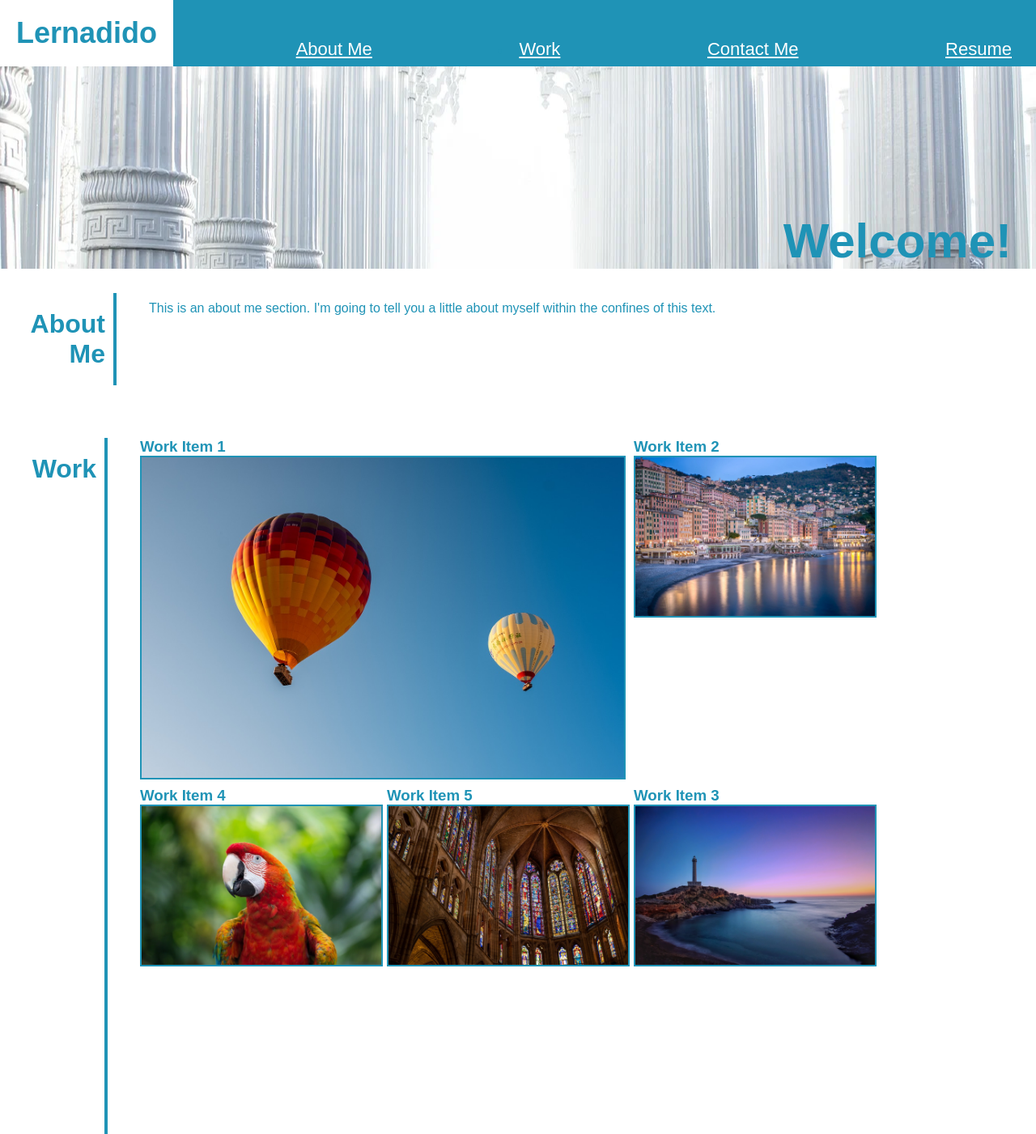
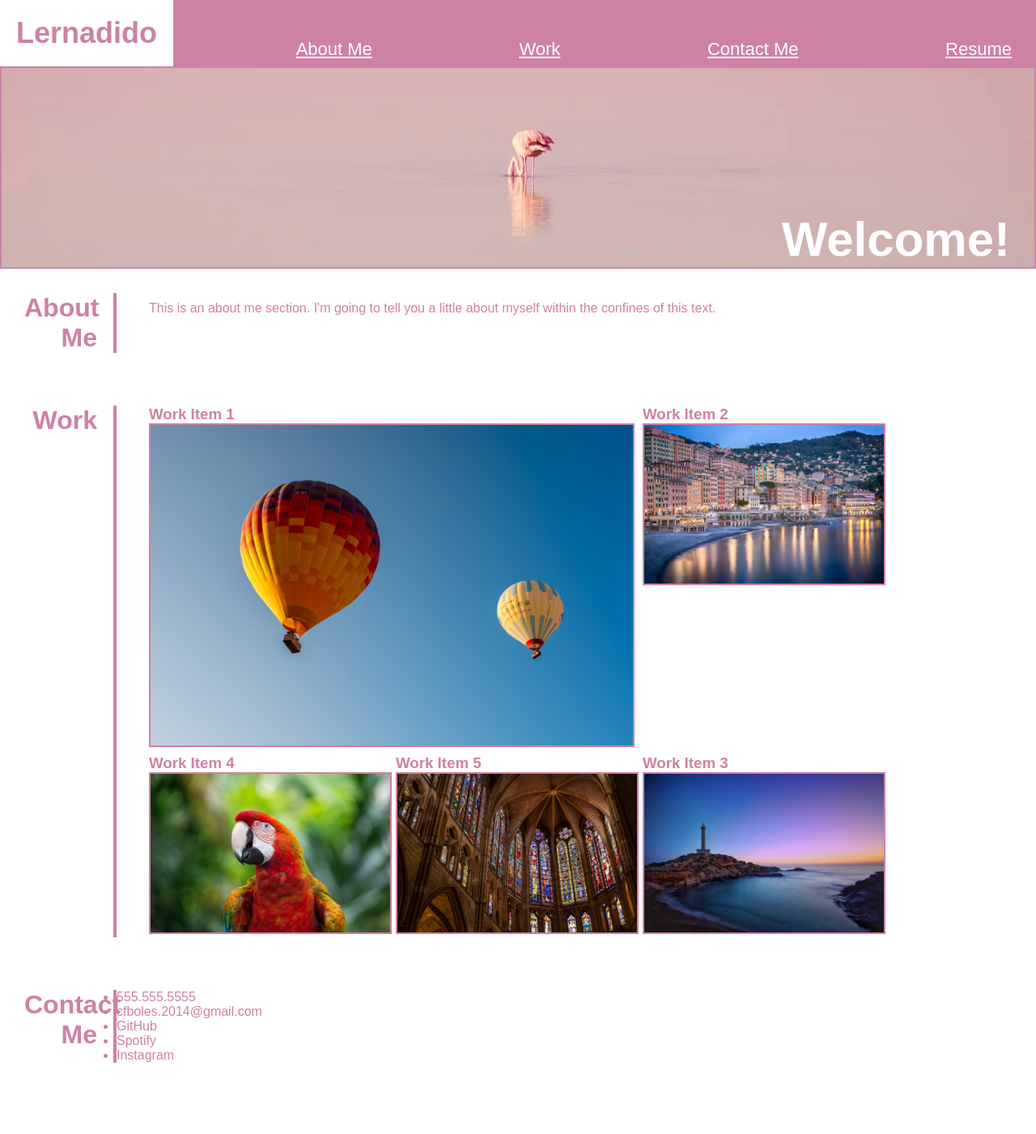
Before and after one commit to cfboles123/professional-portfolio, a plain HTML site: page index.html in a window 1280 px wide. Shown: the top 1401 px of the page at 81% size. After the commit the page ends 1368 px from the top, so only its background shows below. Drawn offline with Linux system fonts and the light colour scheme.

Commit message:
add pseudo class to work section

```diff
--- a/index.html
+++ b/index.html
@@ -12,7 +12,7 @@
 <header>
 <nav>
     <ul class="menu">
-    <li class= "header-h1" id="highlightme">Lernadido</li>
+    <li class= "header-h1 highlightme">Lernadido</li>
 
      <li class="menu-item">
          <a href="#about-me-section">About Me</a>
@@ -37,14 +37,14 @@
 </section>
 <!-- About Me Section -->
 <section class="flex-row">
-    <h2 class="section-title about">About<br />Me</h2>
+    <h2 class="section-title">About<br />Me</h2>
     <p>This is an about me section. I'm going to tell you a little about myself within the confines of this text.</p>
 
 </section>
 
 <!--Work Section-->
 <section class="flex-row">
-    <h2 class="section-title work">Work</h2>
+    <h2 class="section-title">Work</h2>
 
     <div class="container">
         <div class="grid-item-1">
@@ -71,8 +71,8 @@
 </section>
 
 <!-- Contact Section-->
-<section class="contact" id="contact-me-section">
-    <h2>Contact Me</h2>
+<section class="flex-row">
+    <h2 class="section-title">Contact Me</h2>
     <ul>
         <li>
             555.555.5555
--- a/style.css
+++ b/style.css
@@ -5,22 +5,22 @@
 }
 
 body {
-color: rgb(31, 147, 182);
+color: rgb(206, 129, 165);
 font-family: Arial, Helvetica, sans-serif;
 }
 
 header {
-    background-color: rgb(31, 147, 182);
+    background-color: rgb(206, 129, 165);
 }
 
 .header-h1 {
-    color: rgb(31, 147, 182);
+    color: rgb(206, 129, 165);
     font-weight: bold;
     font-size: 36px;
     padding: 20px;
 }
 
-#highlightme {
+.highlightme {
     background-color: rgb(255, 255, 255);
 }
 
@@ -44,11 +44,12 @@ header nav a {
 }
 
 .hero {
-    background-image: url(./images/columns-801715_1280.webp);
+    background-image: url(./images/flamingo-img.webp);
     height:250px;
     background-size: cover;
     background-position: center;
     position: relative;
+    border: 2px solid;
 }
 
 .hero-h2 {
@@ -57,6 +58,8 @@ header nav a {
     right: 0;
     font-size: 60px;
     padding: 0 30px;
+    color: rgb(255, 255, 255);
+
 }
 
 .flex-row {
@@ -66,7 +69,7 @@ header nav a {
 }
 
 .section-title {
-    padding: 20px 10px;
+    padding: 0 20px 0 10px;
     text-align: right;
     width: 10%;
     border-right: 4px solid;
@@ -109,11 +112,11 @@ header nav a {
 
 .container {
     display: grid;
-    grid-template-columns: repeat(4, 1fr);
-    grid-template-rows: repeat(3,1fr);
+    grid-template-columns: 2, 1fr;
+    grid-template-rows: 4,1fr;
     gap: 5px;
     padding: 0 5px 0 40px;
-
+    position: relative;
 }
 .grid-item-1 {
     grid-column: 1/3;
@@ -127,3 +130,23 @@ header nav a {
     grid-column: 3/5;
     grid-row: 2/3;
 }
+.grid-item-1:hover {
+    color: rgb(39, 184, 184);
+    text-shadow: 2px 2px rgb(39, 184, 184);
+}
+.grid-item-2:hover {
+    color: rgb(39, 184, 184);
+    text-shadow: 2px 2px rgb(39, 184, 184);
+}
+.grid-item-3:hover {
+    color: rgb(39, 184, 184);
+    text-shadow: 2px 2px rgb(39, 184, 184);
+}
+.grid-item-4:hover {
+    color: rgb(39, 184, 184);
+    text-shadow: 2px 2px rgb(39, 184, 184);
+}
+.grid-item-5:hover {
+    color: rgb(39, 184, 184);
+    text-shadow: 2px 2px rgb(39, 184, 184);
+}
```
Also changed, not shown: images/flamingo-img.webp (added), 2 other files.
